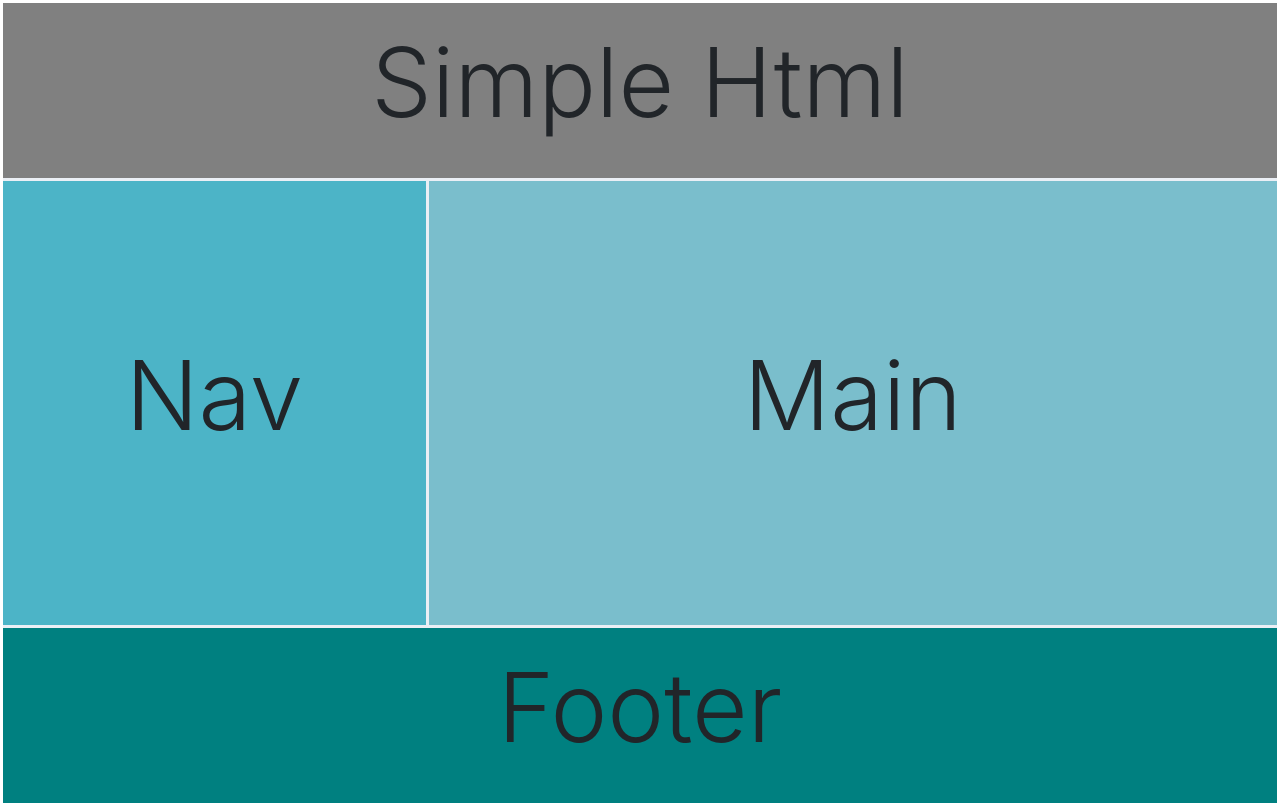
After one commit to romodulo/grid_project, a Django app: page /simple/ in a window 1280 px wide. The commit adds this page. Run offline with Django 3.2, Linux system fonts and the light colour scheme; some libraries are stand-ins or nearby versions.

Commit message:
created a simple HTML file: I like this version better

```diff
--- a/gridWebsite/grid/templates/grid/main.html
+++ b/gridWebsite/grid/templates/grid/main.html
@@ -9,15 +9,9 @@
 	<link rel="stylesheet" href="https://stackpath.bootstrapcdn.com/bootstrap/4.5.0/css/bootstrap.min.css" integrity="sha384-9aIt2nRpC12Uk9gS9baDl411NQApFmC26EwAOH8WgZl5MYYxFfc+NcPb1dKGj7Sk" crossorigin="anonymous">
 </head>
 <body>
-	<h1 class= "romeltitlefont">Guamtennis</h1>
-
 	{% block container-content %}
 
 	{% endblock %}
-
-	<hr>
-	<h5>Our Footer</h5>
-
 
 	<script src="https://code.jquery.com/jquery-3.5.1.slim.min.js" integrity="sha384-DfXdz2htPH0lsSSs5nCTpuj/zy4C+OGpamoFVy38MVBnE+IbbVYUew+OrCXaRkfj" crossorigin="anonymous"></script>
 	<script src="https://cdn.jsdelivr.net/npm/popper.js@1.16.0/dist/umd/popper.min.js" integrity="sha384-Q6E9RHvbIyZFJoft+2mJbHaEWldlvI9IOYy5n3zV9zzTtmI3UksdQRVvoxMfooAo" crossorigin="anonymous"></script>
--- /dev/null
+++ b/gridWebsite/grid/templates/grid/simple.html
@@ -0,0 +1,14 @@
+{% extends 'grid/main.html'%}
+
+{% block container-content %}
+
+<div class=romels-container-container>
+	<div class="romels-container">
+		<div id="romelsid"><p class="display-1">Simple Html</p></div>
+		<div id="romelsnavbar"><p class="display-1">Nav</p></div>
+		<div id="romelsmain"><p class="display-1">Main</p></div>
+		<div id="romelsfooter"><p class="display-1">Footer</p></div>
+	</div>
+</div>
+
+{% endblock %}
--- a/gridWebsite/grid/urls.py
+++ b/gridWebsite/grid/urls.py
@@ -3,6 +3,6 @@ from django.urls import path
 from . import views
 
 urlpatterns = [
-    path('', views.index),
-    path('home/', views.home)
+    path('', views.home),
+    path('simple/', views.simple)
 ]
--- a/gridWebsite/grid/views.py
+++ b/gridWebsite/grid/views.py
@@ -3,8 +3,8 @@ from django.http import HttpResponse
 
 # Create your views here.
 
-def index(request):
+def home(request):
 	return render(request, 'grid/main-extended.html')
 
-def home(request):
-	return render(request, 'grid/products.html')
+def simple(request):
+	return render(request, 'grid/simple.html')
--- a/gridWebsite/static/css/main.css
+++ b/gridWebsite/static/css/main.css
@@ -84,7 +84,7 @@ body {
 @media only screen and (max-width: 500px) {
 	.romels-container {
 		grid-template-columns: 1fr;
-		grid-auto-rows: 1fr 1fr 1fr 1fr;
+		grid-auto-rows: 1fr 1fr 1fr 1fr 1fr;
 		grid-template-areas:
 		"h"
 		"n"
```
Also changed, not shown: gridWebsite/grid/templates/grid/home.html (added, +19 -0 lines), gridWebsite/grid/templates/grid/main-extended.html (deleted, +0 -20 lines), gridWebsite/grid/templates/grid/products.html (deleted, +0 -9 lines).
